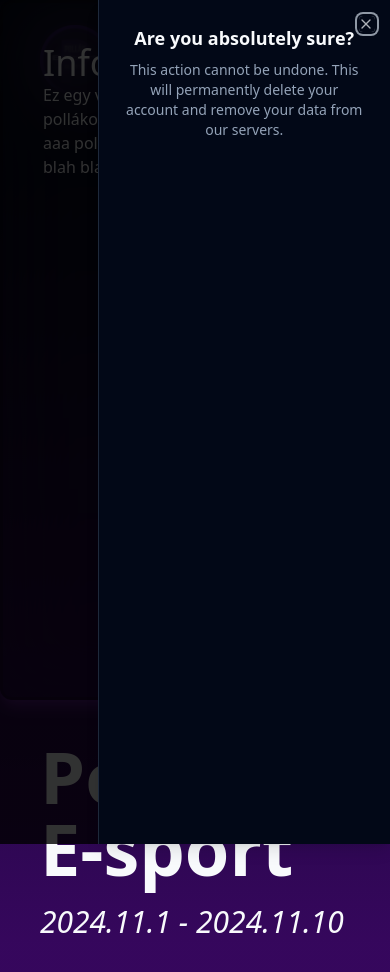
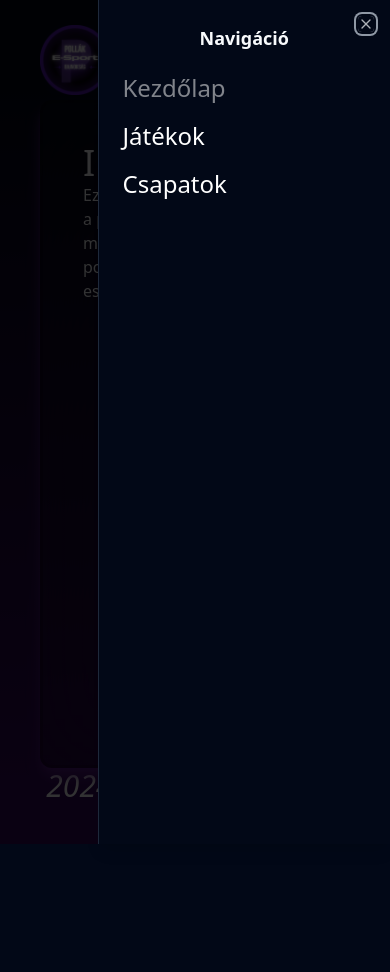
Before and after one commit to Pollak-Projects/Pollak-Esport-Next, a Next.js app: page / in a window 390 px wide. Both pictures are taken after a click on the button 325 px from the left and 60 px from the top of the page. Shown: the top 972 px of the page. After the commit the page ends 844 px from the top, so only its background shows below. Built offline with nearby package versions, Linux system fonts and the light colour scheme.

Commit message:
Feat: responsiveness & mobile nav

```diff
--- a/src/app/(home)/components/Info.tsx
+++ b/src/app/(home)/components/Info.tsx
@@ -2,7 +2,7 @@ import React from "react";
 
 const Info = () => {
   return (
-    <div className="max-w-[1100px] relative z-50 p-10 h-[700px] bg-black/[0] backdrop-blur-2xl border-black/20 border-[3px] rounded-xl ml-auto md:mr-11 shadow-lg shadow-purple-900">
+    <div className="max-w-[1100px] relative overflow-y-scroll  p-10 h-[700px] bg-black/[0.2] backdrop-blur-2xl border-black/20 border-[3px] rounded-xl ml-auto md:mr-11 shadow-lg shadow-purple-900">
       <div className="text-4xl">Információk</div>
       <p>
         Ez egy verseny aaa pollákban a pollákosoknak meg a megyei iskoláknak aaa
--- a/src/app/(home)/components/Navbar.tsx
+++ b/src/app/(home)/components/Navbar.tsx
@@ -43,7 +43,7 @@ const Navbar = () => {
   }, []);
 
   return (
-    <header className="w-full pt-10 flex justify-between items-center md:px-20 max-md:pl-10 h-[80px] absolute top-0 ">
+    <header className="w-[100dvw] pt-10 flex justify-between items-center md:px-20 max-md:pl-10 h-[80px] absolute top-0 ">
       <div className="flex gap-10 items-center max-md:w-full">
         <div className="max-md:flex max-md:w-full max-md:justify-between max-md:items-center max-md:flex-row-reverse">
           <Sheet>
@@ -56,12 +56,34 @@ const Navbar = () => {
             </SheetTrigger>
             <SheetContent>
               <SheetHeader>
-                <SheetTitle>Are you absolutely sure?</SheetTitle>
-                <SheetDescription>
-                  This action cannot be undone. This will permanently delete
-                  your account and remove your data from our servers.
-                </SheetDescription>
+                <SheetTitle>Navigáció</SheetTitle>
+                <SheetDescription></SheetDescription>
               </SheetHeader>
+              <nav>
+                <ul className="flex flex-col gap-4 text-2xl w-full items-start mt-3">
+                  {Links.map((link) => {
+                    if (link.link === pathname) {
+                      return (
+                        <li key={link.title}>
+                          <Link
+                            href={link.link}
+                            className="text-white/50 transition-all"
+                          >
+                            {link.title}
+                          </Link>
+                        </li>
+                      );
+                    }
+                    return (
+                      <li className="" key={link.title}>
+                        <Link href={link.link} className="text-white">
+                          {link.title}
+                        </Link>
+                      </li>
+                    );
+                  })}
+                </ul>
+              </nav>
             </SheetContent>
           </Sheet>
 
--- a/src/app/(home)/components/TeamCard.tsx
+++ b/src/app/(home)/components/TeamCard.tsx
@@ -5,7 +5,7 @@ import { FaCrown } from "react-icons/fa";
 
 const TeamCard = ({ team }: { team: team }) => {
   return (
-    <div className="w-full bg-black/10 flex items-center justify-between border-black/20 border-[3px] backdrop-blur-3xl h-[170px] px-20 rounded-2xl shadow-sm shadow-purple-900">
+    <div className="w-full bg-black/10 flex max-md:flex-col max-md:gap-10 items-center justify-between border-black/20 border-[3px] backdrop-blur-3xl py-[20px] h-fit px-20 rounded-2xl shadow-sm shadow-purple-900">
       <div className="h-full">
         <div className="flex gap-5 items-center h-full">
           <Image
@@ -23,9 +23,9 @@ const TeamCard = ({ team }: { team: team }) => {
           </div>
         </div>
       </div>
-      <div className="flex gap-2">
+      <div className="flex gap-2 flex-shrink-0 ">
         {team.players.map((player) => {
-          if (player.isTeamLeader) {
+          if (!player.isTeamLeader) {
             return (
               <Image
                 key={player.name}
--- a/src/app/(home)/games/page.tsx
+++ b/src/app/(home)/games/page.tsx
@@ -60,7 +60,7 @@ const page = () => {
 
   return (
     <>
-      <div className="grid grid-cols-1 md:grid-cols-2 lg:grid-cols-3 xl:grid-cols-3 gap-4 p-4 mx-auto max-w-[1500px] ">
+      <div className="grid pt-[100px] grid-cols-1 md:grid-cols-2 lg:grid-cols-3 xl:grid-cols-3 gap-4 p-4 mx-auto max-w-[1500px] ">
         {loading
           ? Array.from({ length: 4 }).map((_, i) => (
               <Card
@@ -89,7 +89,7 @@ const page = () => {
               <Link key={game.title} href={`/games/${i}`}>
                 <Card
                   className={cn(
-                    "shadow-md shadow-purple-900 border-[0px] hover:scale-105 duration-300 transition-all ease-in-out hover:shadow-2xl hover:shadow-purple-900 border-b-purple-900 border-b-4 bg-black/[0] backdrop-blur-xl ",
+                    "shadow-md shadow-purple-900 border-[0px] hover:scale-105 duration-300 transition-all ease-in-out hover:shadow-2xl  hover:shadow-purple-900 border-b-purple-900 border-b-4 bg-black/[0] backdrop-blur-xl ",
                     {
                       "opacity-10":
                         hoveredCardId != i && hoveredCardId != undefined,
--- a/src/app/(home)/layout.tsx
+++ b/src/app/(home)/layout.tsx
@@ -15,7 +15,7 @@ export default function RootLayout({
 }>) {
   return (
     <html lang="hu">
-      <body className="antialiased pt-[100px] dark min-h-screen w-full bg-gradient-to-t  from-purple-950/90 from-[3.6%] to-[90.4%] to-background ">
+      <body className="antialiased dark min-h-screen w-full bg-gradient-to-t  from-purple-950/90 from-[3.6%] to-[90.4%] to-background ">
         <Navbar />
         {children}
         <Toaster />
--- a/src/app/(home)/page.tsx
+++ b/src/app/(home)/page.tsx
@@ -2,16 +2,28 @@ import Info from "@/app/(home)/components/Info";
 
 export default function Home() {
   return (
-    <>
-      <Info />
-      <div className="w-full bottom-10 px-10 absolute flex justify-between flex-wrap items-end gap-5 max-md:relative max-md:mt-20">
-        <div className="text-[7rem] max-md:text-7xl leading-none  font-black">
-          Pollák <br /> E-sport
-        </div>
-        <div className="text-5xl italic max-md:text-3xl">
+    // <div className="pt-[100px]">
+    //   <Info />
+    //   <div className="w-full bottom-10 px-10 absolute flex justify-between flex-wrap items-end gap-5 max-md:relative max-md:mt-20">
+    //     <div className="text-[7rem] max-md:text-7xl leading-none  font-black">
+    //       Pollák <br /> E-sport
+    //     </div>
+    //     <div className="text-5xl italic max-md:text-3xl">
+    //       2024.11.1 - 2024.11.10
+    //     </div>
+    //   </div>
+    // </div>
+
+    <div className="w-full pt-[100px] pb-10 h-screen px-10 flex justify-between max-md:flex-col">
+      <div className="text-[7rem] h-full items-end flex max-md:text-7xl leading-none max-md:hidden  font-black">
+        Pollák <br /> E-sport
+      </div>
+      <div className="h-full flex justify-between flex-col">
+        <Info />
+        <div className="text-5xl w-full justify-end flex italic max-md:text-3xl ">
           2024.11.1 - 2024.11.10
         </div>
       </div>
-    </>
+    </div>
   );
 }
--- a/src/app/(home)/teams/page.tsx
+++ b/src/app/(home)/teams/page.tsx
@@ -49,9 +49,9 @@ const page = () => {
       ],
     },
   ];
-  console.log(inputValue);
+
   return (
-    <div className=" max-w-[1500px] mx-auto mt-20 flex flex-col">
+    <div className="pt-[140px] max-w-[1500px] h-screen mx-auto flex flex-col">
       <div className="w-full border-b-white border-b-2 mb-10">
         <div className="bg-white max-w-[600px] h-[50px] mb-2 flex rounded-xl">
           <div className="text-black h-full w-[50px] flex justify-center items-center">
@@ -68,14 +68,14 @@ const page = () => {
         </div>
       </div>
       <div className="flex flex-col gap-10 w-full">
-        {teams.filter((team) => team.name.startsWith(inputValue)).map((team) => (
-          <TeamCard team={team} key={team.name} />
-        ))}
+        {teams
+          .filter((team) => team.name.startsWith(inputValue))
+          .map((team) => (
+            <TeamCard team={team} key={team.name} />
+          ))}
       </div>
     </div>
-
   );
 };
 
-
 export default page;
```
